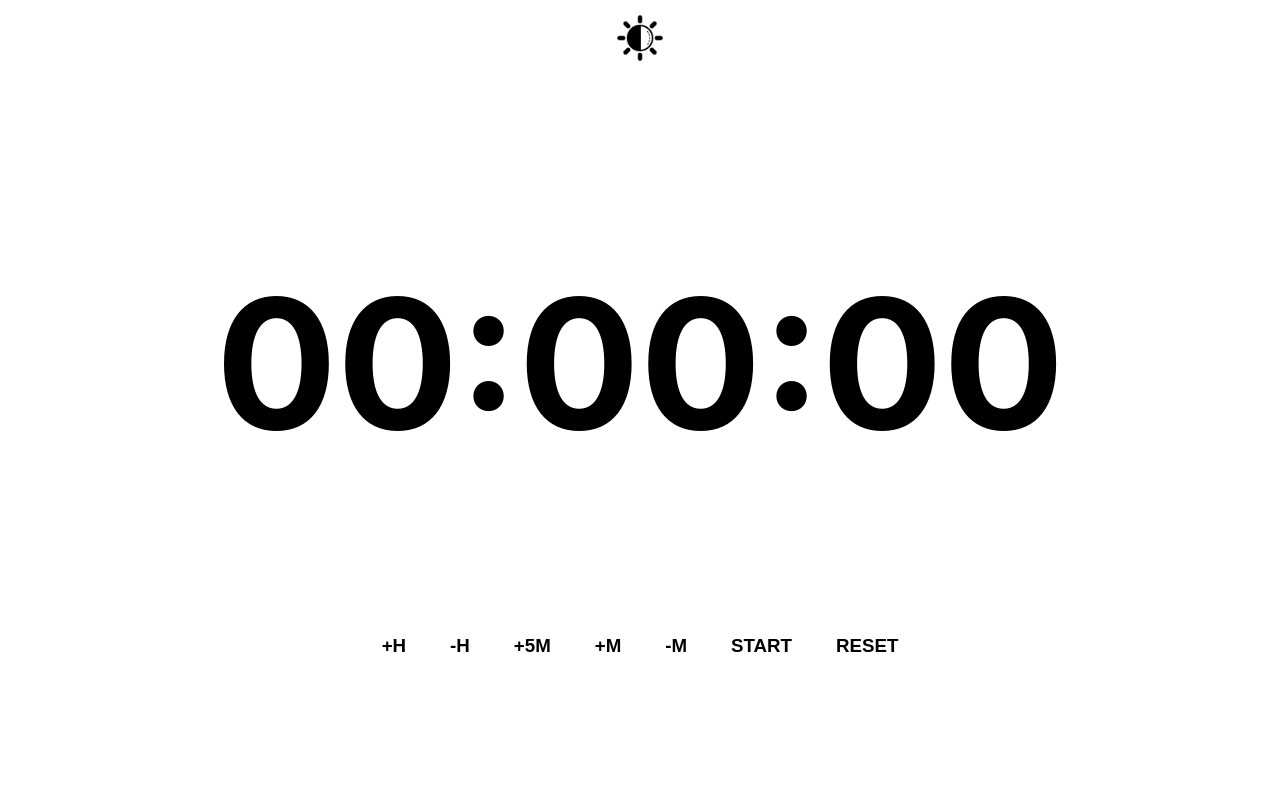
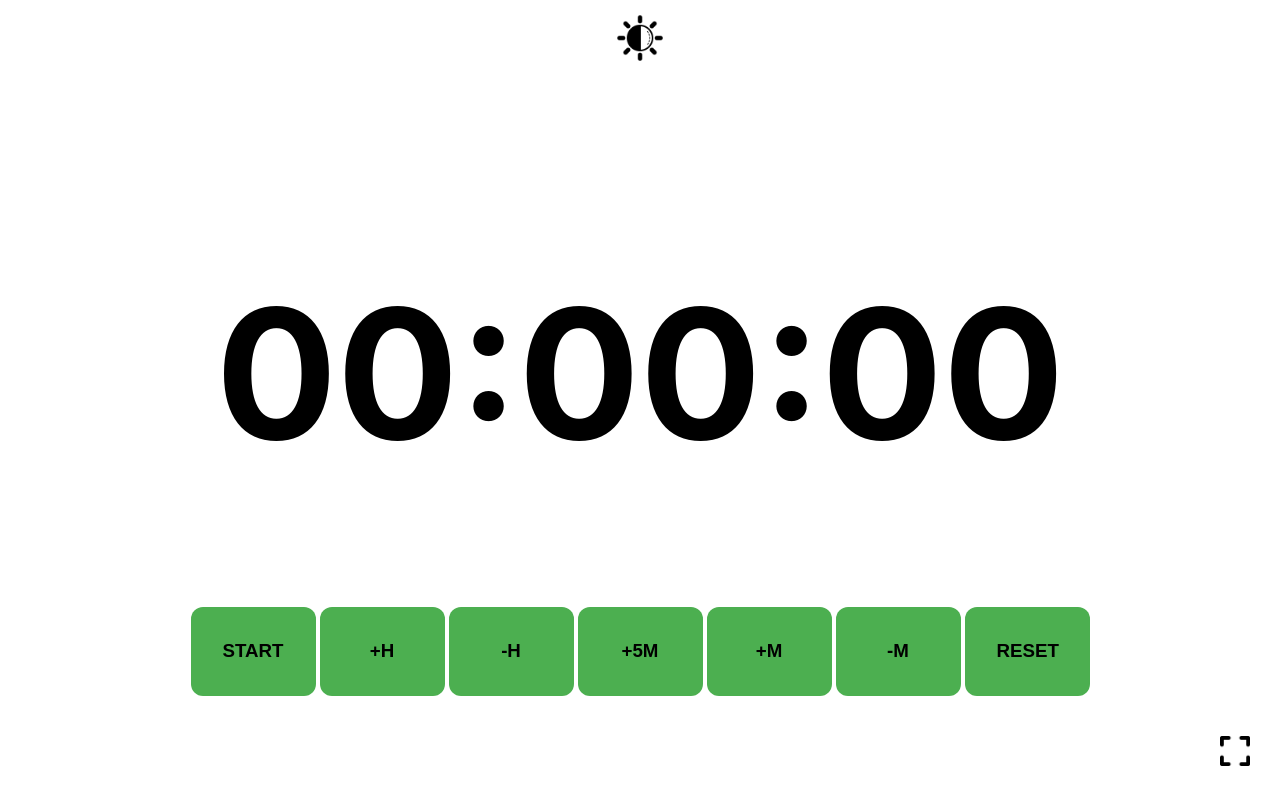
Before and after one commit to richujain/Timer, a React (Create React App) app: page / in a window 1280 px wide. Built offline with nearby package versions, Linux system fonts and the light colour scheme.

Commit message:
Fullsceen implemented.

```diff
--- a/src/components/Timer/Timer.module.css
+++ b/src/components/Timer/Timer.module.css
@@ -1,19 +1,19 @@
 .button {
-  /* background-color: #04aa6d; */
-  background-color: transparent;
+  background-color: #4CAF50; /* Green */
   border: none;
-  /* color: white; */
-  color: black;
-  height: 50%;
-  padding: 20px;
+  color: white;
+  padding: 15px 32px;
   text-align: center;
   text-decoration: none;
   display: inline-block;
   font-size: 16px;
   margin: 4px 2px;
+  cursor: pointer;
+  width: 125px;
 }
+
+
 .button:active {
-  box-shadow: 0 5px #666;
   transform: translateY(4px);
 }
 .buttonRoundedCorner {
@@ -24,8 +24,8 @@
 }
 
 .div {
-  text-align: center;
-  position:absolute;
+text-align: center;
+position:absolute;
 left:0;
 bottom:0;
 right:0;
@@ -43,3 +43,17 @@ padding-bottom:100px;
 h1 {
   font-size: 180px;
 }
+
+.fullScreenImg {
+  position: absolute;
+bottom:0;
+margin-bottom: 30px;
+right:30px;
+}
+.photo {
+  height: 30px;
+  width: 30px;
+  transform:scale(1, 1);
+    transition: 0.1s;
+
+}
--- a/src/components/Timer/timer.js
+++ b/src/components/Timer/timer.js
@@ -71,7 +71,18 @@ export default function Timer(props) {
     dispatch(timerActions.resetTimer());
   };
 
+  const fullScreenHandler = () => {
+    if (!document.fullscreenElement) {
+      document.documentElement.requestFullscreen();
+    } else {
+      if (document.exitFullscreen) {
+        document.exitFullscreen();
+      }
+    }
+  }
+
   return (
+    <React.Fragment>
     <div className={classes.div}>
       <div className={classes.value}>
         <h1 style={blackToWhite}>
@@ -79,7 +90,13 @@ export default function Timer(props) {
           {("0" + second).slice(-2)}
         </h1>
       </div>
-
+      <button
+        style={blackToWhite}
+        className={`${classes.button} ${classes.buttonRoundedCorner}`}
+        onClick={startHandler}
+      >
+        <h3>{!active ? "START" : "PAUSE"}</h3>
+      </button>
       <button
         style={blackToWhite}
         onClick={incrementHourHandler}
@@ -115,13 +132,7 @@ export default function Timer(props) {
       >
         <h3>-M</h3>
       </button>
-      <button
-        style={blackToWhite}
-        className={`${classes.button} ${classes.buttonRoundedCorner}`}
-        onClick={startHandler}
-      >
-        <h3>{!active ? "START" : "PAUSE"}</h3>
-      </button>
+
       <button
         style={blackToWhite}
         onClick={resetHandler}
@@ -131,5 +142,20 @@ export default function Timer(props) {
         <h3>RESET</h3>
       </button>
     </div>
+    <div className={classes.fullScreenImg}>
+      {props.light? <img
+                className={classes.photo}
+                src={require("../../images/fullscreen_black.png")}
+                alt="Color theme toggle"
+                onClick={fullScreenHandler}
+              /> : <img
+              className={classes.photo}
+              src={require("../../images/fullscreen_white.png")}
+              alt="Color theme toggle"
+              onClick={fullScreenHandler}
+            />}
+
+    </div>
+    </React.Fragment>
   );
 }
```
Also changed, not shown: src/images/fullscreen_black.png (added), src/images/fullscreen_white.png (added).
